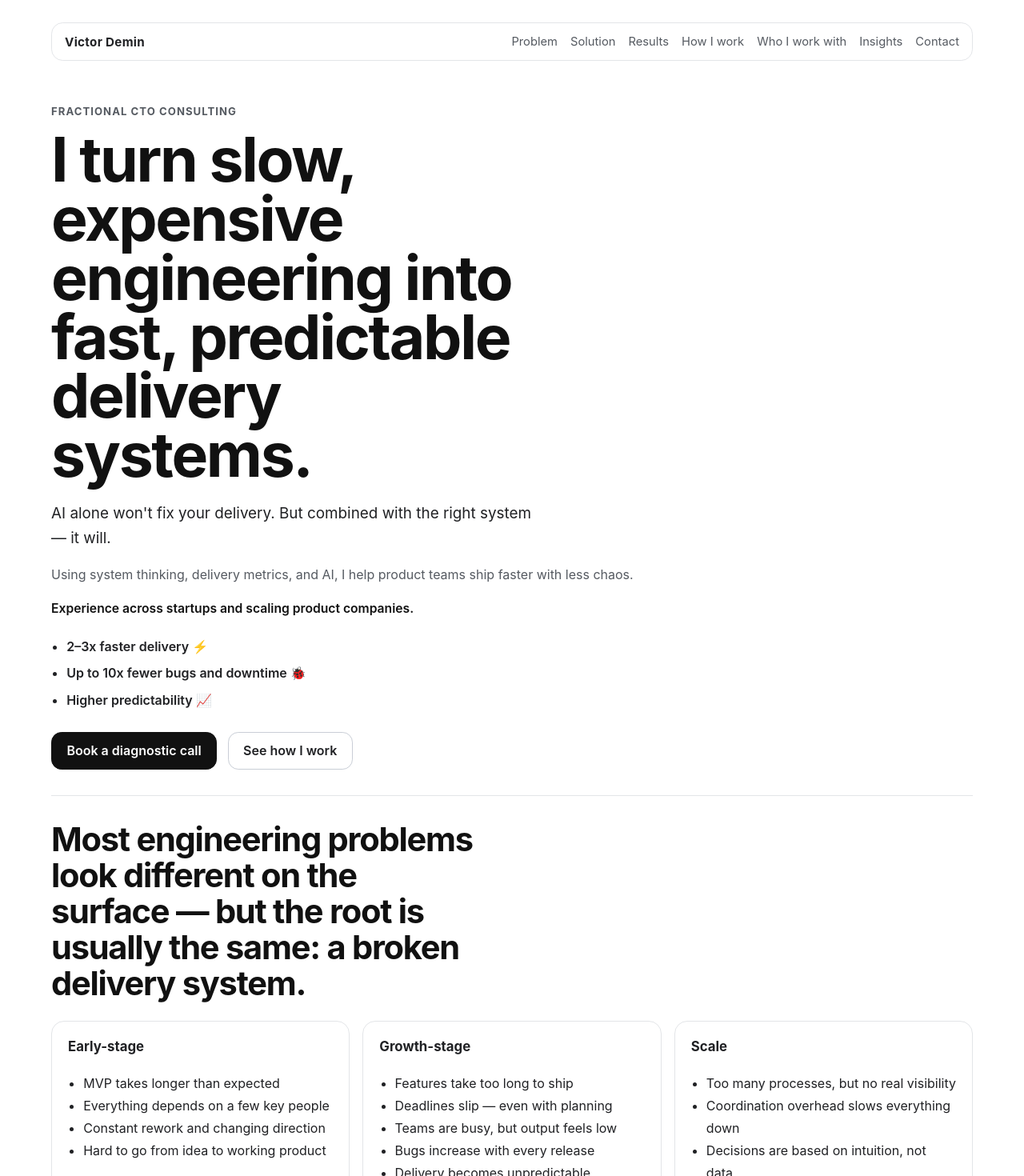
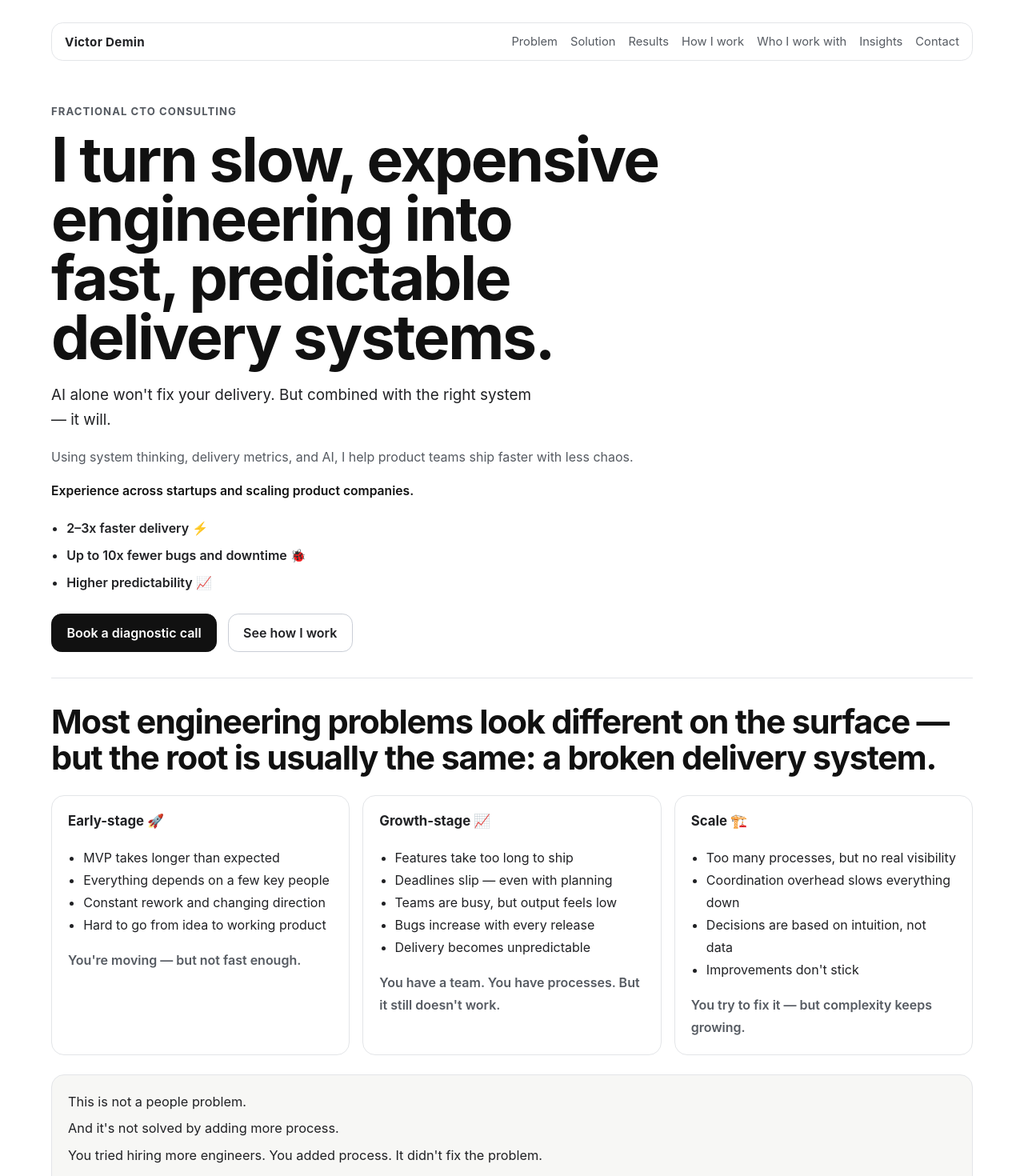
Before and after one commit to sg4tech/sg4.tech, a Next.js app: page / in a window 1280 px wide. Shown: the top 1470 px of the page at 80% size. Built offline with nearby package versions, Linux system fonts and the light colour scheme.

Commit message:
Refine heading typography and visual QA rules

```diff
--- a/app/page.module.css
+++ b/app/page.module.css
@@ -73,9 +73,10 @@
 }
 
 .hero h1 {
-  max-width: 12ch;
+  max-width: 16ch;
   font-size: clamp(2.5rem, 8vw, 4.8rem);
   line-height: 0.96;
+  text-wrap: balance;
 }
 
 .heroLead {
@@ -170,9 +171,9 @@
 
 .section h2,
 .finalCta h2 {
-  max-width: 19ch;
   font-size: clamp(1.7rem, 5vw, 2.6rem);
   line-height: 1.08;
+  text-wrap: pretty;
 }
 
 .stageGrid,
--- a/app/page.tsx
+++ b/app/page.tsx
@@ -19,7 +19,7 @@ const navigationItems = [
 
 const stageProblems = [
   {
-    title: "Early-stage",
+    title: "Early-stage 🚀",
     points: [
       "MVP takes longer than expected",
       "Everything depends on a few key people",
@@ -29,7 +29,7 @@ const stageProblems = [
     closing: "You're moving — but not fast enough."
   },
   {
-    title: "Growth-stage",
+    title: "Growth-stage 📈",
     points: [
       "Features take too long to ship",
       "Deadlines slip — even with planning",
@@ -40,7 +40,7 @@ const stageProblems = [
     closing: "You have a team. You have processes. But it still doesn't work."
   },
   {
-    title: "Scale",
+    title: "Scale 🏗️",
     points: [
       "Too many processes, but no real visibility",
       "Coordination overhead slows everything down",
```
Also changed, not shown: 1 other file (tests, documents, lock files or other folders).
